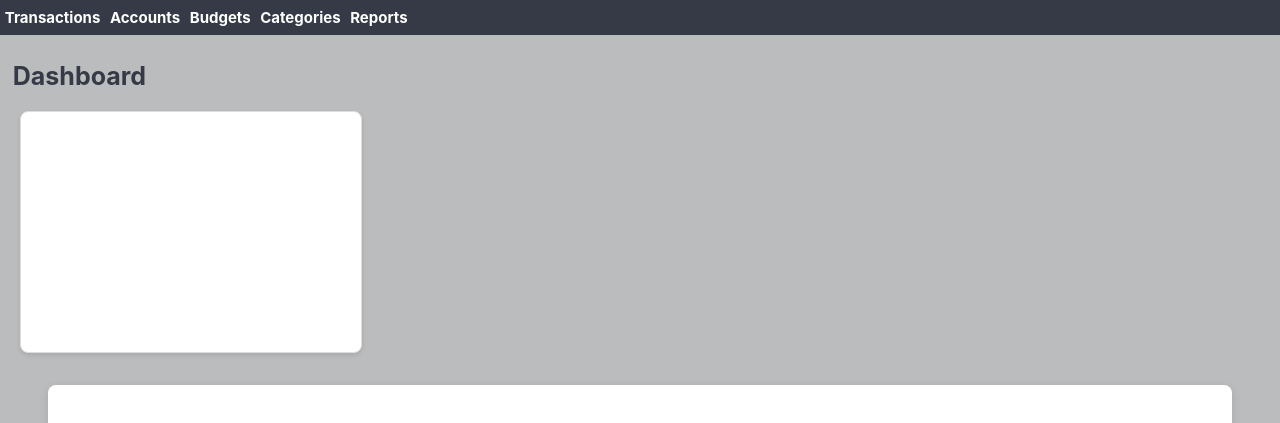
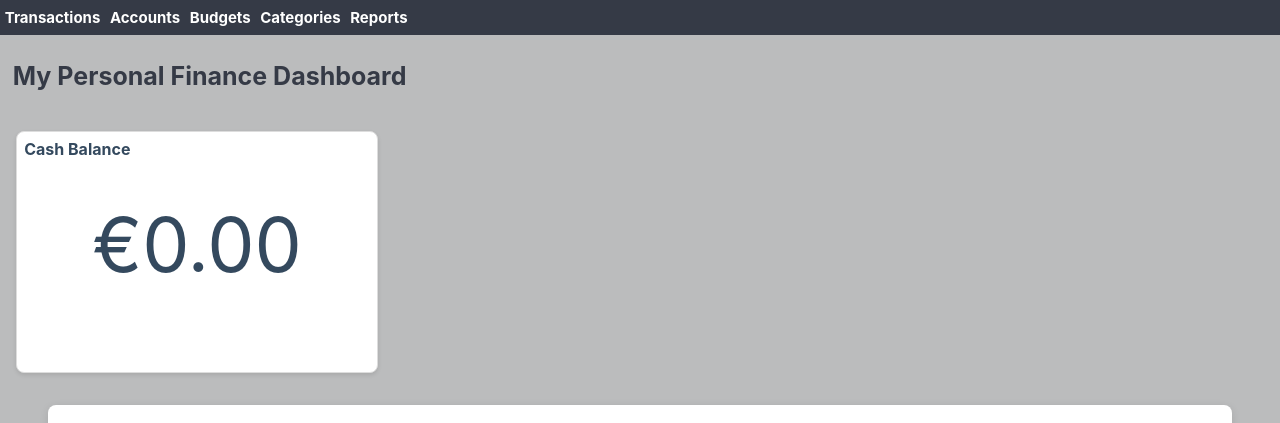
Before and after one commit to Eric-Hannafin/my-finance-manager, a React (Create React App) app: page /transactions in a window 1280 px wide. Shown: the top 423 px of the page. Built offline with nearby package versions, Linux system fonts and the light colour scheme; no server answers.

Commit message:
current savings component now displays the total amount

```diff
--- a/src/App.js
+++ b/src/App.js
@@ -17,7 +17,7 @@ function App() {
             <Link to="/reports">Reports</Link>
           </nav>
         </header>
-        <h1 className="App-title">Dashboard</h1>
+        <h1 className="App-title">My Personal Finance Dashboard</h1>
         <Current_savings />
         <Routes>
           <Route path="/transactions" element={<Transactions />} />
--- a/src/components/dashboard/current_savings/Current_savings.css
+++ b/src/components/dashboard/current_savings/Current_savings.css
@@ -1,10 +1,23 @@
 .current-savings {
-  background-color: white; /* Set the background color to white */
-  width: 300px; /* Set a fixed width or use percentages */
-  height: 200px; /* Set a fixed height */
-  margin: 20px; /* Add some margin for spacing */
-  padding: 20px; /* Add some padding for inner spacing */
-  border: 1px solid #ddd; /* Optional: add a light border */
-  border-radius: 8px; /* Optional: round the corners */
-  box-shadow: 0 2px 4px rgba(0, 0, 0, 0.1); /* Optional: add a subtle shadow */
+  background-color: white;
+  width: 45vh;
+  height: 30vh;
+  margin-top: 5vh;
+  margin-left: 2vh;
+  border: 1px solid #ddd;
+  border-radius: 8px;
+  box-shadow: 0 2px 4px rgba(0, 0, 0, 0.1);
 }
+
+.h4-heading {
+  color: #34495e;
+  text-align: left;
+  margin-top: 2%;
+  margin-left: 2%;
+}
+
+.test {
+  color: #34495e;
+  margin-top: 5vh;
+  font-size: 75px;
+}
--- a/src/components/dashboard/current_savings/Current_savings.js
+++ b/src/components/dashboard/current_savings/Current_savings.js
@@ -1,11 +1,29 @@
-import React from 'react';
+import React, { useEffect, useState } from 'react';
 import './Current_savings.css';
 
-const Current_savings = () => {
+function Current_savings() {
+    const [transactions, setTransactions] = useState([]);
+    const [totalAmount, setTotalAmount] = useState(0);
+
+    useEffect(() => {
+        fetch('http://localhost:8080/transactions')
+            .then((response) => response.json())
+            .then((data) => {
+                setTransactions(data);
+                const sum = data.reduce((acc, transaction) => acc + parseFloat(transaction.amount), 0);
+                setTotalAmount(sum);
+            })
+            .catch(error => console.error("There was an error!", error));
+    }, []);
+
     return (
         <div className="current-savings">
+            <h4 className='h4-heading'>Cash Balance</h4>
+            <div className="total-amount">
+                <p className='test'>€{totalAmount.toFixed(2)}</p>
+            </div>
         </div>
     );
-};
+}
 
 export default Current_savings;
```
